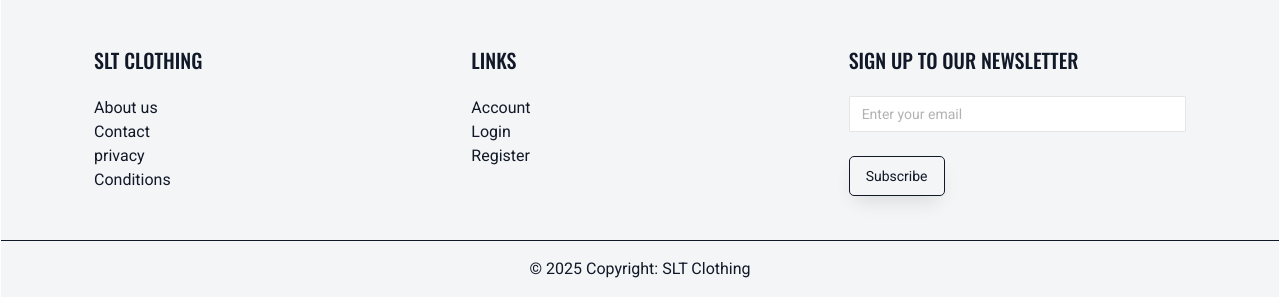
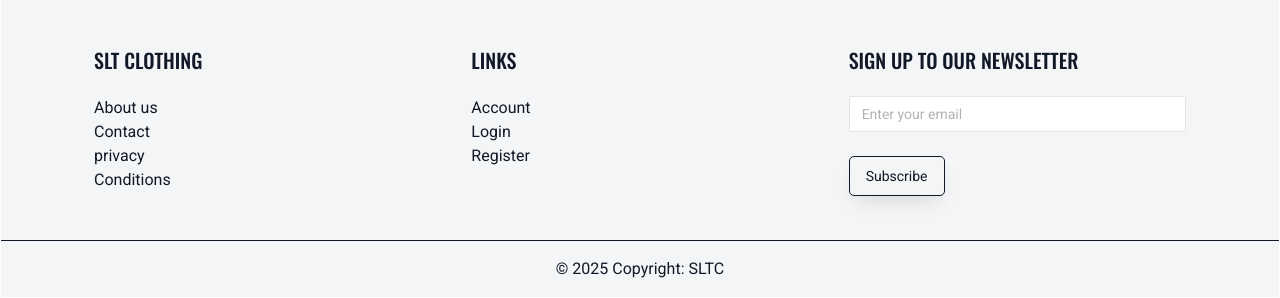
Before and after one commit to GimhanaSubasinghe/CID-Final-Project, a PHP site: page /contact/ in a window 1280 px wide. Shown: the part 1519-1817 px from the top of the page. Run offline with PHP 8.4, Linux system fonts and the light colour scheme; some libraries are stand-ins or nearby versions.

Commit message:
Update footer.php

```diff
--- a/src/contact/footer.php
+++ b/src/contact/footer.php
@@ -70,7 +70,7 @@
     <!-- Copyright -->
     <div class="text-center p-3 border-top border-dark">
       © 2025 Copyright:
-      <a class="text-dark">SLT Clothing</a>
+      <a class="text-dark">SLTC</a>
     </div>
     <!-- Copyright -->
   </footer>
```
